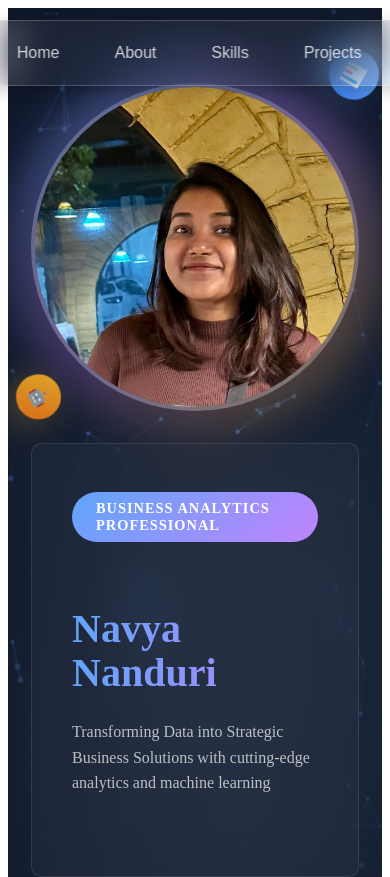
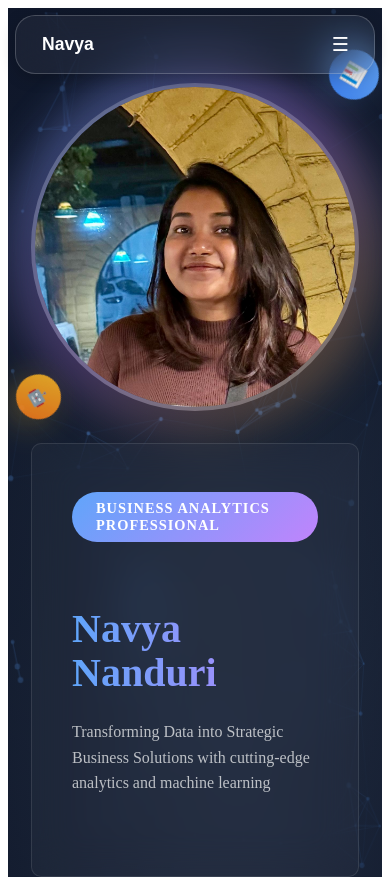
Before and after one commit to Yatheesh-Nagella/navya-portfolio, a Next.js app: page / in a window 390 px wide. Shown: the top 877 px of the page. Built offline with nearby package versions, Linux system fonts and the light colour scheme.

Commit message:
mobile optimized navbar

```diff
--- a/src/components/layout/navbar.tsx
+++ b/src/components/layout/navbar.tsx
@@ -4,6 +4,7 @@ import { useState, useEffect } from 'react';
 
 const Navbar = () => {
   const [isScrolled, setIsScrolled] = useState(false);
+  const [isMobileMenuOpen, setIsMobileMenuOpen] = useState(false);
 
   useEffect(() => {
     const handleScroll = () => {
@@ -22,9 +23,20 @@ const Navbar = () => {
         block: 'start',
       });
     }
+    setIsMobileMenuOpen(false); // Close mobile menu after clicking
   };
 
+  const navItems = [
+    { label: 'Home', id: 'home' },
+    { label: 'About', id: 'about' },
+    { label: 'Skills', id: 'skills' },
+    { label: 'Projects', id: 'projects' },
+    { label: 'Contact', id: 'contact' },
+  ];
+
   return (
+    <>
+      {/* Desktop Navigation */}
       <nav
         style={{
           position: 'fixed',
@@ -43,7 +55,9 @@ const Navbar = () => {
           boxShadow: isScrolled
             ? '0 8px 32px rgba(0, 0, 0, 0.3)'
             : '0 4px 16px rgba(0, 0, 0, 0.2)',
+          display: 'none', // Hidden on mobile by default
         }}
+        className="desktop-nav"
       >
         <div style={{ display: 'flex', alignItems: 'center', gap: '30px' }}>
           {/* Logo */}
@@ -72,13 +86,7 @@ const Navbar = () => {
 
           {/* Navigation Links */}
           <div style={{ display: 'flex', gap: '25px' }}>
-          {[
-            { label: 'Home', id: 'home' },
-            { label: 'About', id: 'about' },
-            { label: 'Skills', id: 'skills' },
-            { label: 'Projects', id: 'projects' },
-            { label: 'Contact', id: 'contact' },
-          ].map((item) => (
+            {navItems.map((item) => (
               <button
                 key={item.id}
                 onClick={() => scrollToSection(item.id)}
@@ -111,6 +119,166 @@ const Navbar = () => {
           </div>
         </div>
       </nav>
+
+      {/* Mobile Navigation */}
+      <nav
+        style={{
+          position: 'fixed',
+          top: '15px',
+          left: '15px',
+          right: '15px',
+          zIndex: 1000,
+          background: isScrolled
+            ? 'rgba(255, 255, 255, 0.1)'
+            : 'rgba(255, 255, 255, 0.05)',
+          backdropFilter: 'blur(20px)',
+          border: '1px solid rgba(255, 255, 255, 0.2)',
+          borderRadius: '20px',
+          padding: '12px 20px',
+          transition: 'all 0.3s ease',
+          boxShadow: isScrolled
+            ? '0 8px 32px rgba(0, 0, 0, 0.3)'
+            : '0 4px 16px rgba(0, 0, 0, 0.2)',
+          display: 'flex', // Visible on mobile by default
+          justifyContent: 'space-between',
+          alignItems: 'center',
+        }}
+        className="mobile-nav"
+      >
+        {/* Mobile Logo */}
+        <button
+          onClick={() => scrollToSection('home')}
+          style={{
+            background: 'none',
+            border: 'none',
+            color: 'white',
+            fontSize: '1.1rem',
+            fontWeight: '700',
+            cursor: 'pointer',
+            transition: 'all 0.3s ease',
+          }}
+        >
+          Navya
+        </button>
+
+        {/* Mobile Menu Button */}
+        <button
+          onClick={() => setIsMobileMenuOpen(!isMobileMenuOpen)}
+          style={{
+            background: 'none',
+            border: 'none',
+            color: 'white',
+            fontSize: '1.2rem',
+            cursor: 'pointer',
+            padding: '5px',
+            transition: 'all 0.3s ease',
+          }}
+        >
+          {isMobileMenuOpen ? '✕' : '☰'}
+        </button>
+      </nav>
+
+      {/* Mobile Menu Overlay */}
+      {isMobileMenuOpen && (
+        <div
+          style={{
+            position: 'fixed',
+            top: '80px',
+            left: '15px',
+            right: '15px',
+            zIndex: 999,
+            background: 'rgba(15, 23, 42, 0.95)',
+            backdropFilter: 'blur(20px)',
+            border: '1px solid rgba(255, 255, 255, 0.2)',
+            borderRadius: '20px',
+            padding: '20px',
+            animation: 'slideDown 0.3s ease',
+          }}
+        >
+          <div style={{ display: 'flex', flexDirection: 'column', gap: '15px' }}>
+            {navItems.map((item) => (
+              <button
+                key={item.id}
+                onClick={() => scrollToSection(item.id)}
+                style={{
+                  background: 'none',
+                  border: 'none',
+                  color: 'rgba(255, 255, 255, 0.9)',
+                  fontSize: '1.1rem',
+                  fontWeight: '500',
+                  cursor: 'pointer',
+                  padding: '12px 20px',
+                  borderRadius: '15px',
+                  transition: 'all 0.3s ease',
+                  textAlign: 'left',
+                  width: '100%',
+                }}
+                onMouseEnter={(e) => {
+                  e.currentTarget.style.color = 'white';
+                  e.currentTarget.style.background = 'rgba(255, 255, 255, 0.1)';
+                }}
+                onMouseLeave={(e) => {
+                  e.currentTarget.style.color = 'rgba(255, 255, 255, 0.9)';
+                  e.currentTarget.style.background = 'none';
+                }}
+              >
+                {item.label}
+              </button>
+            ))}
+          </div>
+        </div>
+      )}
+
+      {/* Mobile Menu Backdrop */}
+      {isMobileMenuOpen && (
+        <div
+          style={{
+            position: 'fixed',
+            top: 0,
+            left: 0,
+            right: 0,
+            bottom: 0,
+            zIndex: 998,
+            background: 'rgba(0, 0, 0, 0.3)',
+          }}
+          onClick={() => setIsMobileMenuOpen(false)}
+        />
+      )}
+
+      {/* CSS Styles */}
+      <style jsx>{`
+        @keyframes slideDown {
+          from {
+            opacity: 0;
+            transform: translateY(-20px);
+          }
+          to {
+            opacity: 1;
+            transform: translateY(0);
+          }
+        }
+
+        /* Desktop Navigation - Hidden on mobile */
+        @media (max-width: 768px) {
+          .desktop-nav {
+            display: none !important;
+          }
+          .mobile-nav {
+            display: flex !important;
+          }
+        }
+
+        /* Mobile Navigation - Hidden on desktop */
+        @media (min-width: 769px) {
+          .desktop-nav {
+            display: flex !important;
+          }
+          .mobile-nav {
+            display: none !important;
+          }
+        }
+      `}</style>
+    </>
   );
 };
 
```
Lines whose indentation alone changed are shown as unchanged.
